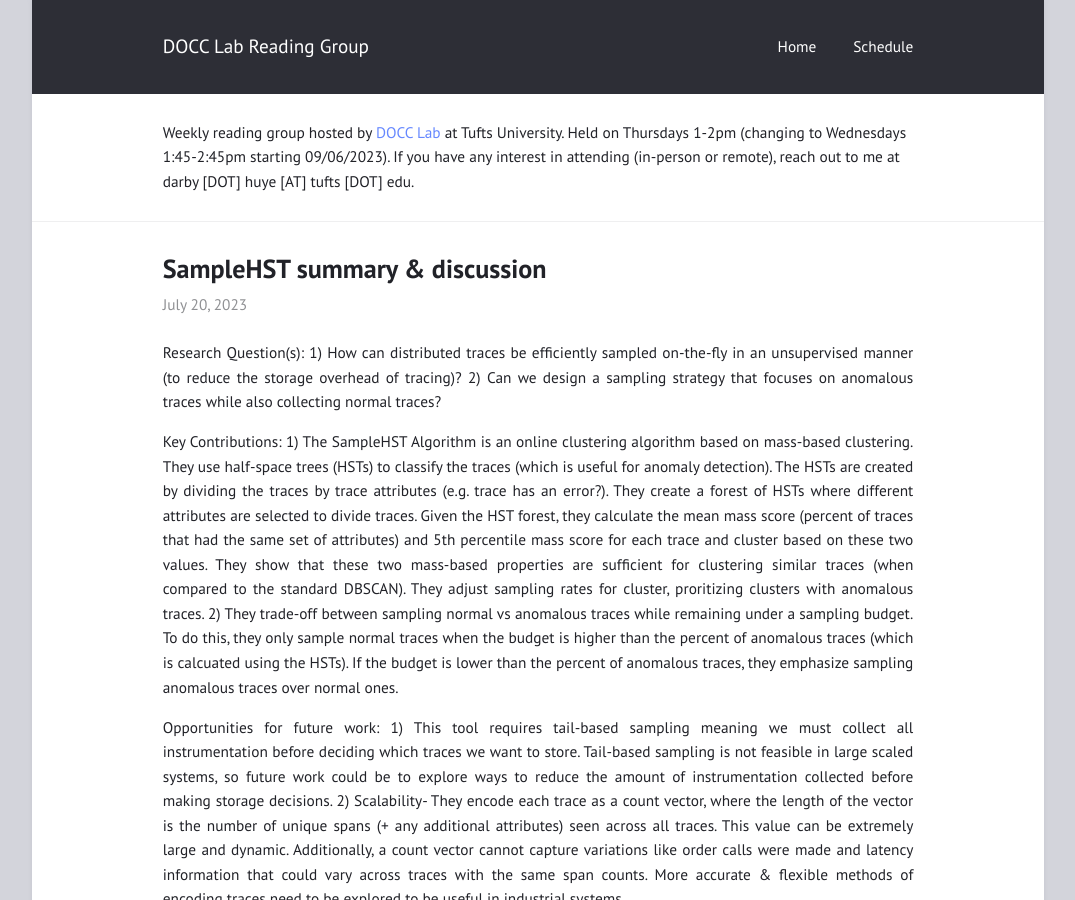
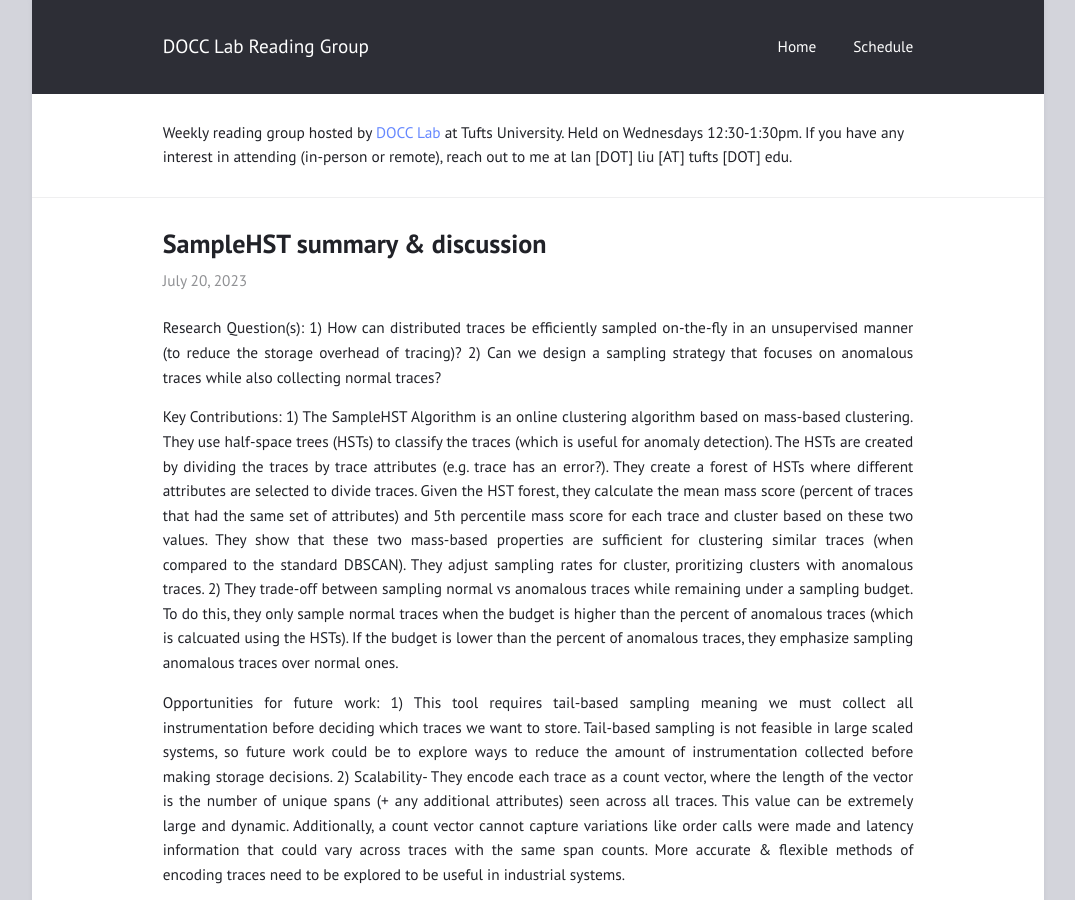
Before and after one commit to docc-lab/reading-group, a Jekyll site: the page built from index.html, in a window 1280 px wide and 900 px high. Shown: the whole window, without its empty margins (102-1177 px from the left). Built offline with Jekyll 4.4.1, drawn with Linux system fonts in a browser that asks for light colours.

Commit message:
update home page info

```diff
--- a/index.html
+++ b/index.html
@@ -4,7 +4,7 @@ title: "Home"
 ---
 
 <article>
-Weekly reading group hosted by <a href="https://docclab.cs.tufts.edu/">DOCC Lab</a> at Tufts University. Held on Thursdays 1-2pm (changing to Wednesdays 1:45-2:45pm starting 09/06/2023). If you have any interest in attending (in-person or remote), reach out to me at darby [DOT] huye [AT] tufts [DOT] edu.
+Weekly reading group hosted by <a href="https://docclab.cs.tufts.edu/">DOCC Lab</a> at Tufts University. Held on Wednesdays 12:30-1:30pm. If you have any interest in attending (in-person or remote), reach out to me at lan [DOT] liu [AT] tufts [DOT] edu.
 </article>
 
 {% if site.show_excerpts %}
```
